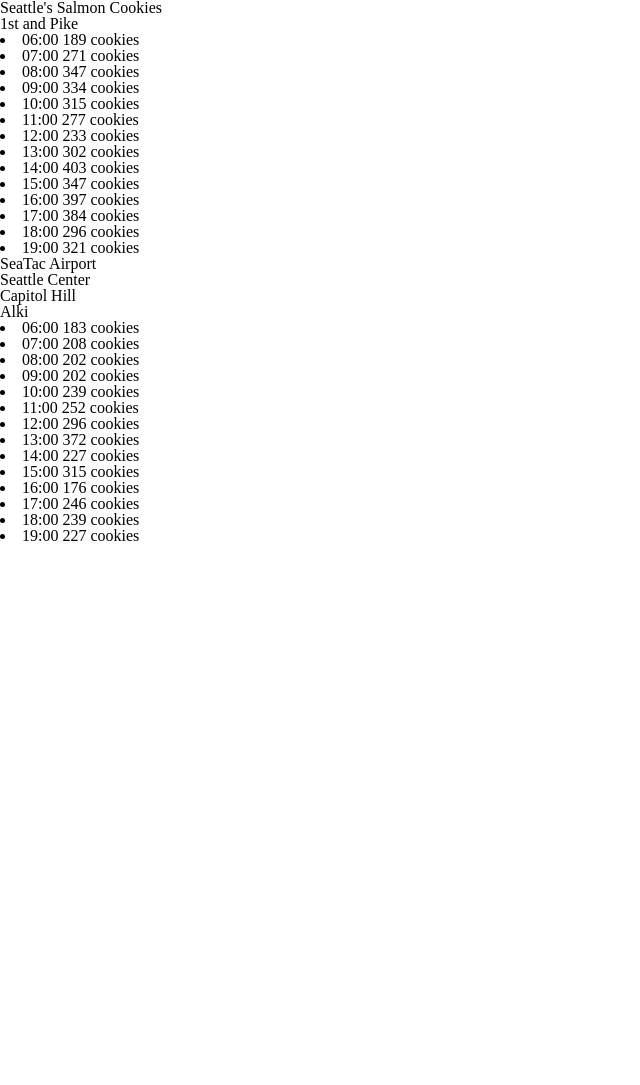
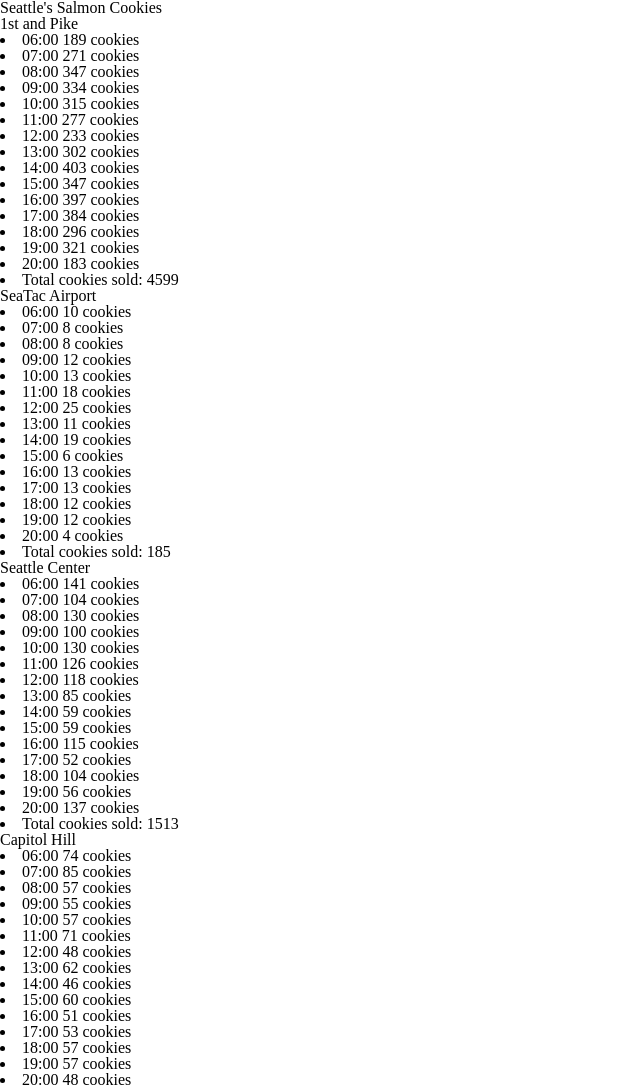
Before and after one commit to JessLovell/salmon-cookies, a plain HTML site: page index.html in a window 1280 px wide. Shown: the top 1085 px of the page, without its empty margins (0-640 px from the left). Before the commit the page ends 800 px from the top, so only its background shows below. Drawn offline with Linux system fonts and the light colour scheme.

Commit message:
Render is complete

```diff
--- a/index.html
+++ b/index.html
@@ -8,11 +8,11 @@
     <body>
         <h1>Seattle's Salmon Cookies</h1>
 
-        <h2 id="pike">1st and Pike</h2>
+        <h2 id="pikePlace">1st and Pike</h2>
         <ul></ul>
-        <h2 id = "airport">SeaTac Airport</h2>
+        <h2 id = "seaTac">SeaTac Airport</h2>
         <ul></ul>
-        <h2 id = "needle">Seattle Center</h2>
+        <h2 id = "seattleCenter">Seattle Center</h2>
         <ul></ul>
         <h2 id = "capitolHill">Capitol Hill</h2>
         <ul></ul>
--- a/js/app.js
+++ b/js/app.js
@@ -2,7 +2,6 @@
 
 //create an array for the days and hours
 //var weekdays = ['Sun', 'Mon', 'Tues', 'Wednes', 'Thurs', 'Fri', 'Satur'];
-
 var hours = ['06', '07', '08', '09', '10', '11', '12', '13', '14', '15', '16', '17', '18', '19', '20'];
 
 function getRandomNumber(min, max){ //generate a random number
@@ -10,70 +9,85 @@ function getRandomNumber(min, max){ //generate a random number
   max = Math.floor(max);
   return Math.floor(Math.random()*(max - min + 1)) + min; //max and min are inclusive
 }
-
-//Create a location object
+//Creating location objects
 var pikePlace = {
   minCustomers: 23,
   maxCustomers: 65,
   avgCustomerCookies: 6.3,
-  close: 20,
-  totalCookies: 0,
   numPurchased: [],
   numCustomer: [],
-  render: function(){
-    var pikeUlEl = document.getElementById('pike');
-
-    for (var i = 0; i < this.numPurchased.length; i++){
-
-      var liEl = document.createElement('li');
-      liEl.textContent = hours[i] + ':00 ' + this.numPurchased[i] + ' cookies';
-      pikeUlEl.appendChild(liEl);
-    }
-  }
+  selectorName: 'pikePlace'
+};
+var seaTac = {
+  minCustomers: 3,
+  maxCustomers: 24,
+  avgCustomerCookies: 1.2,
+  numPurchased: [],
+  numCustomer: [],
+  selectorName: 'seaTac'
+};
+var seattleCenter = {
+  minCustomers: 11,
+  maxCustomers: 38,
+  avgCustomerCookies: 3.7,
+  numPurchased: [],
+  numCustomer: [],
+  selectorName: 'seattleCenter'
+};
+var capitolHill = {
+  minCustomers: 20,
+  maxCustomers: 38,
+  avgCustomerCookies: 2.3,
+  numPurchased: [],
+  numCustomer: [],
+  selectorName: 'capitolHill'
 };
 
 var alki = {
-  minCustomers: 23,
-  maxCustomers: 65,
-  avgCustomerCookies: 6.3,
-  close: 20,
+  minCustomers: 20,
+  maxCustomers: 38,
+  avgCustomerCookies: 2.3,
   numPurchased: [],
   numCustomer: [],
-  render: function(){
-    var pikeUlEl = document.getElementById('alki');
-
-    for (var i = 0; i < this.numPurchased.length; i++){
-
-      var liEl = document.createElement('li');
-      liEl.textContent = hours[i] + ':00 ' + this.numPurchased[i] + ' cookies';
-      pikeUlEl.appendChild(liEl);
-    }
-  }
+  selectorName: 'alki'
 };
 
-var locations = [pikePlace, alki];
+var locations = [pikePlace, seaTac, seattleCenter, capitolHill, alki];
 
 //arrays of random number function and totals it
 function objectName(name) {
   var total = 0;
 
-  for (var i = 0; i < 14; i++) {
+  for (var i = 0; i < 15; i++) {
     var randNum = getRandomNumber(name.minCustomers, name.maxCustomers);
-
     //fill the number of customers array
     name.numCustomer.push(randNum);
-
     //fill the number of cookies purchased per hour array
     name.numPurchased.push(Math.round(name.avgCustomerCookies*randNum));
 
-    total += randNum;
+    total += randNum; //track the cookies
   }
-  return name.totalCookies = Math.round(name.avgCustomerCookies*total);
+  name.totalCookies = Math.round(name.avgCustomerCookies*total);
+  console.log('The ' + name.selectorName + ' location sold a total of ' + name.totalCookies + ' today.');
 }
-console.log('the min customer value ' + locations[0].minCustomers);
+
+//function to render the elements to the page
+function render(name){
+  var pikeUlEl = document.getElementById(name.selectorName);
+
+  for (var i = 0; i < name.numPurchased.length; i++){
+    var liEl = document.createElement('li');
+
+    liEl.textContent = hours[i] + ':00 ' + name.numPurchased[i] + ' cookies';
+    pikeUlEl.appendChild(liEl);
+  }
+  var totalLiEl = document.createElement('li');
+  totalLiEl.textContent = 'Total cookies sold: ' + name.totalCookies;
+  pikeUlEl.appendChild(totalLiEl);
+}
 
 //render the locations
 for(var i = 0; i < locations.length; i++){
   objectName(locations[i]);
-  locations[i].render();
+  render(locations[i]);
 }
```
Also changed, not shown: sales.html (+3 -3 lines).
